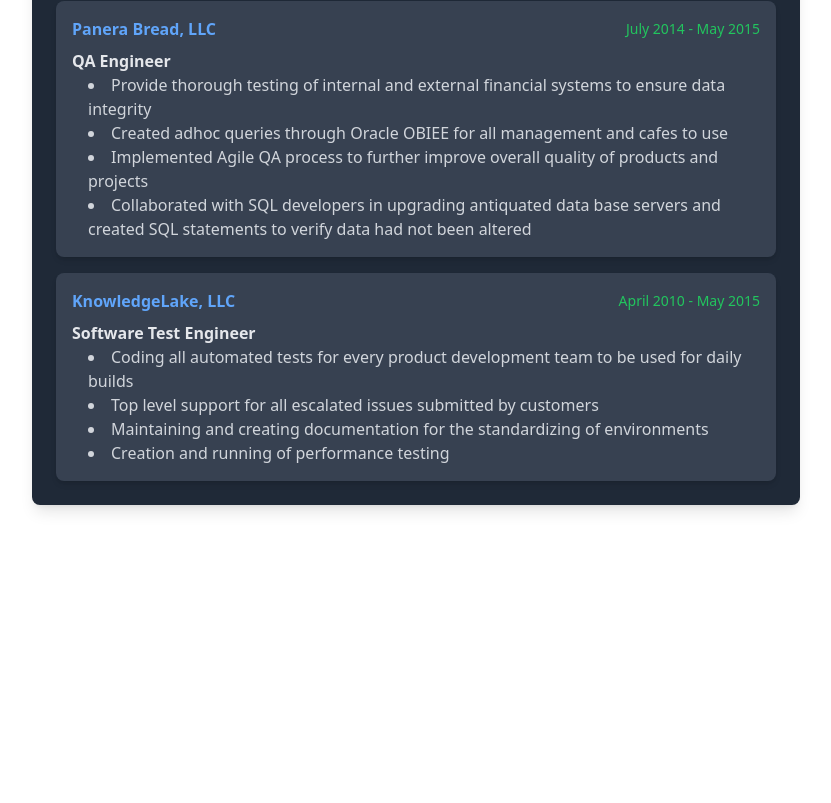
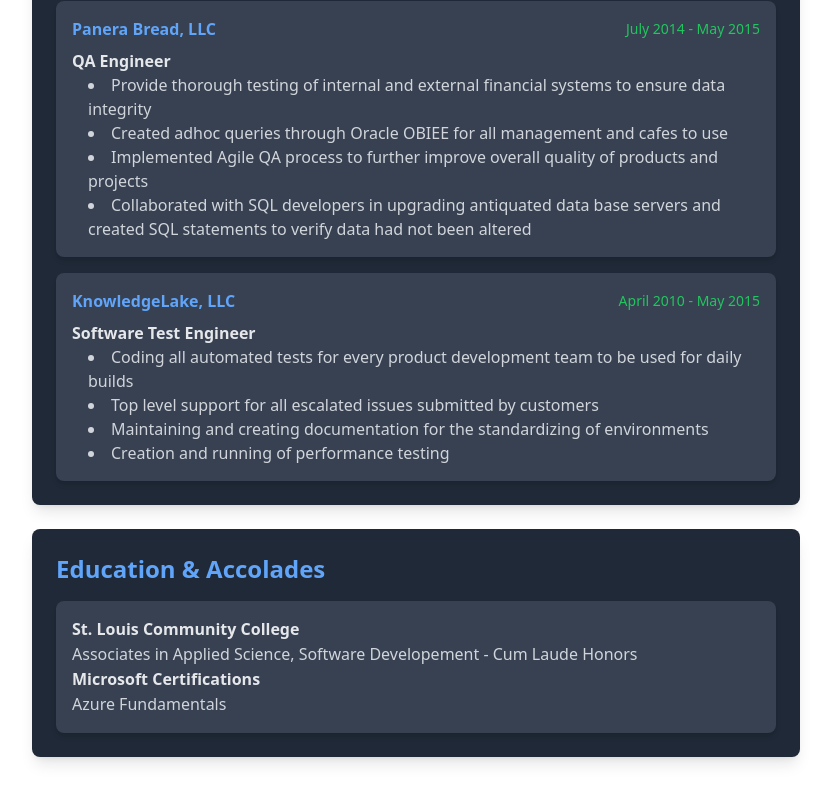
Before and after one commit to rpkrom/portfolio, a React (Vite) app: page / in a window 1280 px wide. Shown: the part 1399-2202 px from the top of the page, without its empty margins (424-1255 px from the left). Before the commit the page ends 1960 px from the top, so only its background shows below. Built offline with nearby package versions, Linux system fonts and the light colour scheme.

Commit message:
adding edu/acc

```diff
--- a/src/App.tsx
+++ b/src/App.tsx
@@ -187,6 +187,20 @@
               </div>
             </div>
           </div>
+
+          {/* Professional Summary */}
+          <div className="bg-gray-800 p-6 rounded-lg shadow-lg">
+            <h2 className="text-2xl text-blue-400 font-semibold mb-4 text-left">
+              Education & Accolades
+            </h2>
+            <div className="bg-gray-700 p-4 rounded-lg shadow-md transform transition-transform duration-300 hover:-translate-x-2 hover:bg-gray-600 text-left">
+              <h4><span className="font-semibold text-gray-200">St. Louis Community College</span></h4>
+               <p className="text-gray-300 leading-relaxed">Associates in Applied Science, Software Developement - Cum Laude Honors</p>
+              <h4><span className="font-semibold text-gray-200">Microsoft Certifications</span></h4>
+                <p className="text-gray-300 leading-relaxed">Azure Fundamentals</p>
+            </div>
+          </div>
+
         </div>
       </div>
     </div>
```
